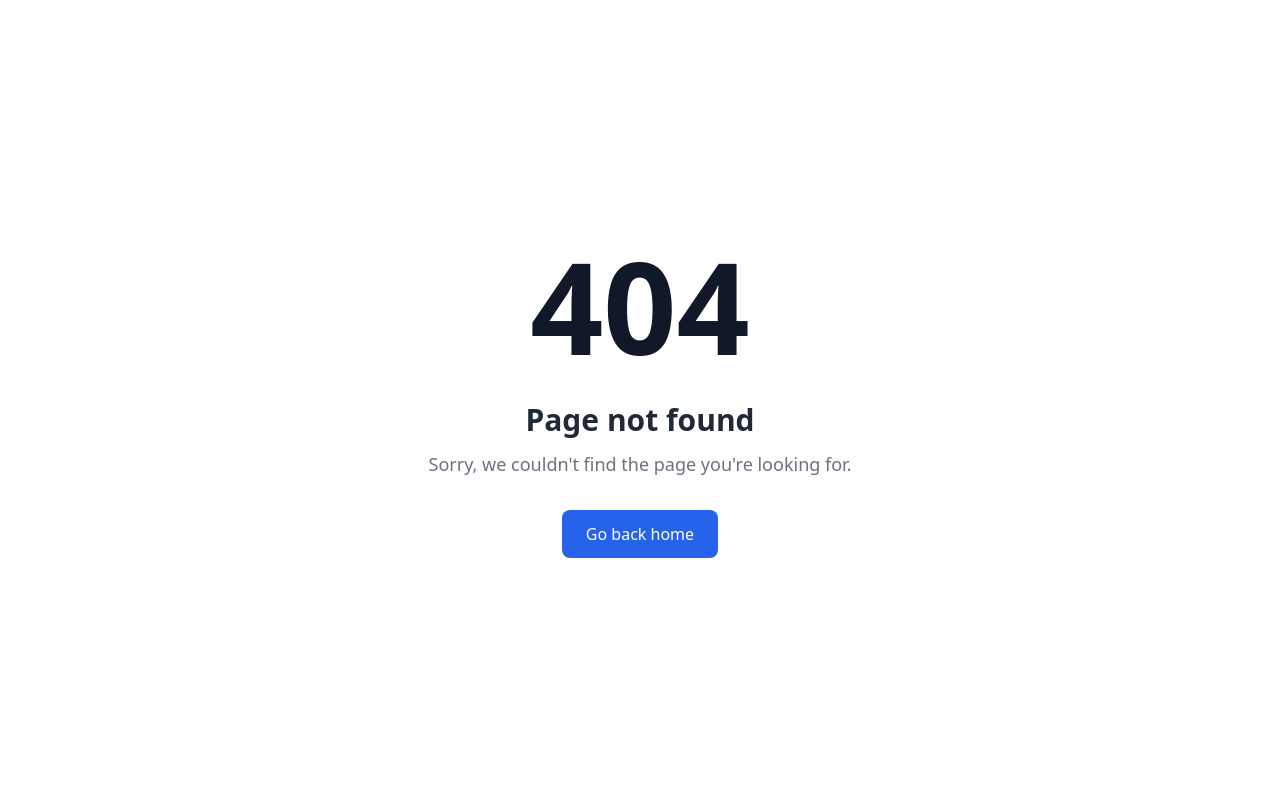
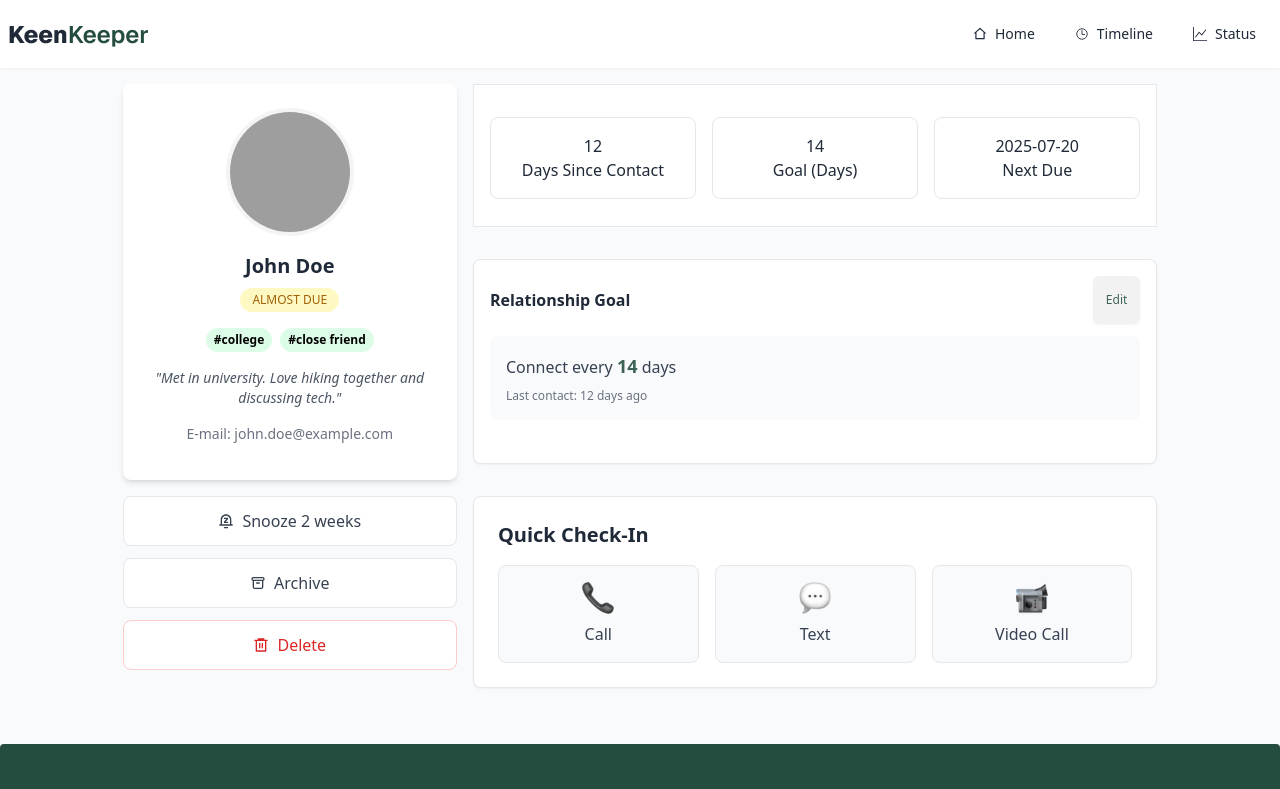
Before and after one commit to rafi2133/Ass-seven, a React (Vite) app: page /friendCard/1 in a window 1280 px wide. Before the commit this address had no page. Shown: the top 789 px of the page. Built offline with nearby package versions, Linux system fonts and the light colour scheme; grey boxes are pictures that could not be loaded.

Commit message:
friend details page is done

```diff
--- a/src/components/AllFriends/AllFriends.jsx
+++ b/src/components/AllFriends/AllFriends.jsx
@@ -1,4 +1,6 @@
 import React, { use } from 'react';
+import { Link } from 'react-router';
+
 
 const friendDataPromise = fetch('/friendsData.json').then(res => res.json());
 
@@ -11,7 +13,8 @@ const AllFriends = () => {
             <div className="grid grid-cols-1 md:grid-cols-2 lg:grid-cols-3 gap-4">
                 {friends.map(friend => {
                     return (
-                        <div key={friend.id} className="bg-white rounded-lg shadow-md overflow-hidden hover:shadow-lg transition-shadow duration-300">
+                        <Link to={`/friendCard/${friend.id}`} key={friend.id} className="block">
+                            <div className="bg-white rounded-lg shadow-md overflow-hidden hover:shadow-lg transition-shadow duration-300 cursor-pointer">
                                 <div className="p-4">
                                     {/* Image - Centered */}
                                     <div className="flex justify-center mb-3">
@@ -59,6 +62,7 @@ const AllFriends = () => {
                                     </div>
                                 </div>
                             </div>
+                        </Link>
                     );
                 })}
 
--- a/src/components/Footer/Footer.jsx
+++ b/src/components/Footer/Footer.jsx
@@ -27,7 +27,7 @@ const Footer = () => {
                     </a>
                 </div>
             </nav>
-            <div className='flex justify-between text-white w-10/12 mx-auto'>
+            <div className='flex justify-between text-white w-10/12 mx-auto border-t-2 border-[#235443] p-4'>
                 <p>Copyright © 2026 KeenKeeper. All rights reserved.</p>
 
                 <ul className="flex gap-4">
--- /dev/null
+++ b/src/components/FriendCard/FriendCard.jsx
@@ -0,0 +1,152 @@
+import { useLoaderData, useParams } from 'react-router';
+import call from '../../assets/call.png'
+import text from '../../assets/text.png'
+import vdo from '../../assets/video.png'
+import { RiDeleteBin6Line, RiNotificationSnoozeLine } from 'react-icons/ri';
+import { HiOutlineArchive } from 'react-icons/hi';
+const FriendCard = () => {
+    const { id } = useParams();
+    const friends = useLoaderData();
+    const expectedFriend = friends?.find(friend => friend.id == id); // Added optional chaining
+
+    // Handle case when friend is not found
+    if (!expectedFriend) {
+        return (
+            <div className="text-center py-10">
+                <h2 className="text-2xl font-bold text-red-600">Friend not found</h2>
+                <p className="mt-2 text-gray-600">The friend you're looking for doesn't exist.</p>
+            </div>
+        );
+    }
+    return (
+        <div className="grid grid-cols-6  gap-4 p-4 w-10/12 mx-auto">
+
+            <div className="col-span-2 row-span-4  ">
+                <div key={expectedFriend.id} className="block max-w-md mx-auto">
+                    <div className="bg-white rounded-lg shadow-md overflow-hidden hover:shadow-lg transition-shadow duration-300">
+                        <div className="p-6">
+                            {/* Image - Centered */}
+                            <div className="flex justify-center mb-4">
+                                <img
+                                    src={expectedFriend.picture}
+                                    alt={expectedFriend.name}
+                                    className="w-32 h-32 rounded-full object-cover border-4 border-gray-100"
+                                />
+                            </div>
+                            {/* Name */}
+                            <h3 className="font-semibold text-gray-800 text-center text-xl mb-2">
+                                {expectedFriend.name}
+                            </h3>
+
+                            {/* Status badge */}
+                            <div className="flex justify-center">
+                                <span className={`text-xs font-medium mb-4 px-3 py-1 rounded-full ${expectedFriend.status === 'on-track'
+                                    ? 'bg-green-100 text-green-700'
+                                    : expectedFriend.status === 'almost due'
+                                        ? 'bg-yellow-100 text-yellow-700'
+                                        : 'bg-red-100 text-red-700'
+                                    }`}>
+                                    {expectedFriend.status.toUpperCase()}
+                                </span>
+                            </div>
+                            {/* Tags section */}
+                            <div className="mb-4">
+                                <div className="flex flex-wrap gap-2 justify-center">
+                                    {expectedFriend.tags.map((tag, index) => (
+                                        <span
+                                            key={index}
+                                            className="text-xs font-bold bg-green-100 text-black px-2 py-1 rounded-full"
+                                        >
+                                            #{tag}
+                                        </span>
+                                    ))}
+                                </div>
+                            </div>
+                            {/* Bio */}
+                            {expectedFriend.bio && (
+                                <p className="text-sm text-gray-600 text-center mb-4 italic">
+                                    "{expectedFriend.bio}"
+                                </p>
+                            )}
+
+                            <p className="text-sm text-gray-500 text-center mb-3 link link-hover">E-mail: {expectedFriend.email}
+                            </p>
+                        </div>
+                    </div>
+                </div>
+            </div>
+
+            <div className="col-span-4 row-span-2 border bg-white pt-8 px-4 ">
+                <div className="grid grid-cols-3 gap-4  col-span-4 ">
+                    <div className="border bg-white rounded-lg p-4 text-center">
+                        <h2>{expectedFriend.days_since_contact}</h2>
+                        <p>Days Since Contact</p>
+                    </div>
+                    <div className="border bg-white rounded-lg p-4 text-center">
+                        <h2>{expectedFriend.goal}</h2>
+                        <p>Goal (Days)</p>
+                    </div>
+                    <div className="border bg-white rounded-lg p-4 text-center">
+                        <h2>{expectedFriend.next_due_date}</h2>
+                        <p>Next Due</p>
+                    </div>
+                </div></div>
+
+            <div className="border p-4 col-span-4 row-span-2 my-4 bg-white rounded-lg shadow-sm hover:shadow-md transition-shadow duration-300">
+                <div className="flex justify-between items-center mb-3">
+                    <h2 className='font-bold text-gray-800'>Relationship Goal</h2>
+                    <button className='text-xs text-[#3E6356] hover:text-[#2d4d41] font-medium hover:bg-gray-50 px-3 py-1 rounded-md transition-colors duration-200 btn'>
+                        Edit
+                    </button>
+                </div>
+                <div className="bg-[#F8FAFC] p-4 rounded-lg">
+                    <p className="text-gray-700">
+                        Connect every <span className="font-bold text-[#3E6356] text-lg">{expectedFriend?.goal || 14}</span> days
+                    </p>
+
+                    <p className="text-xs text-gray-500 mt-2">
+                        Last contact: {expectedFriend?.days_since_contact} days ago
+                    </p>
+                </div>
+            </div>
+
+            <div className="col-span-2  row-span-3 space-y-3">
+                <button className="w-full bg-white border border-gray-200 hover:border-[#3E6356] hover:bg-[#F8FAFC] text-gray-700 font-medium py-3 px-4 rounded-lg transition-all duration-200 flex items-center justify-center gap-2">
+                    <RiNotificationSnoozeLine />
+                    Snooze 2 weeks
+                </button>
+
+                <button className="w-full bg-white border border-gray-200 hover:border-[#3E6356] hover:bg-[#F8FAFC] text-gray-700 font-medium py-3 px-4 rounded-lg transition-all duration-200 flex items-center justify-center gap-2">
+                    <HiOutlineArchive />
+                    Archive
+                </button>
+
+                <button className="w-full bg-white border border-red-200 hover:bg-red-50 text-red-600 font-medium py-3 px-4 rounded-lg transition-all duration-200 flex items-center justify-center gap-2 hover:border-red-300">
+                    <RiDeleteBin6Line />
+                    Delete
+                </button>
+            </div>
+
+            <div className="border col-span-4 row-span-3 rounded-lg p-6 bg-white shadow-sm">
+                <h2 className='font-bold text-xl text-gray-800 mb-4'>Quick Check-In</h2>
+                <div className="grid grid-cols-1 sm:grid-cols-3 gap-4">
+                    <div className="border rounded-lg bg-[#F8FAFC] p-4 text-center hover:shadow-md transition-all duration-300 cursor-pointer hover:bg-[#3E6356] hover:text-white group">
+                        <img src={call} alt="Call" className="w-8 h-8 mx-auto mb-2 group-hover:filter group-hover:brightness-0 group-hover:invert" />
+                        <p className="font-medium text-gray-700 group-hover:text-white">Call</p>
+                    </div>
+
+                    <div className="border rounded-lg bg-[#F8FAFC] p-4 text-center hover:shadow-md transition-all duration-300 cursor-pointer hover:bg-[#3E6356] hover:text-white group">
+                        <img src={text} alt="Text" className="w-8 h-8 mx-auto mb-2 group-hover:filter group-hover:brightness-0 group-hover:invert" />
+                        <p className="font-medium text-gray-700 group-hover:text-white">Text</p>
+                    </div>
+
+                    <div className="border rounded-lg bg-[#F8FAFC] p-4 text-center hover:shadow-md transition-all duration-300 cursor-pointer hover:bg-[#3E6356] hover:text-white group">
+                        <img src={vdo} alt="Video" className="w-8 h-8 mx-auto mb-2 group-hover:filter group-hover:brightness-0 group-hover:invert" />
+                        <p className="font-medium text-gray-700 group-hover:text-white">Video Call</p>
+                    </div>
+                </div>
+            </div>
+        </div>
+    );
+};
+export default FriendCard;
--- a/src/main.jsx
+++ b/src/main.jsx
@@ -8,6 +8,7 @@ import Homepage from './pages/homepage/homepage';
 import ErrorPage from './pages/ErrorPage/ErrorPage';
 import TimeLine from './pages/TimeLine/TimeLine';
 import Status from './pages/Status/Status';
+import FriendCard from './components/FriendCard/FriendCard';
 
 
 
@@ -27,6 +28,11 @@ const router = createBrowserRouter([
       {
         path:'/status',
         element: <Status></Status>
+      },
+      {
+        path: "/friendCard/:id",
+        element: <FriendCard></FriendCard>,
+        loader: ()=> fetch('/friendsData.json')
       }
     ],
     errorElement:<ErrorPage></ErrorPage>
```
Lines whose indentation alone changed are shown as unchanged.
